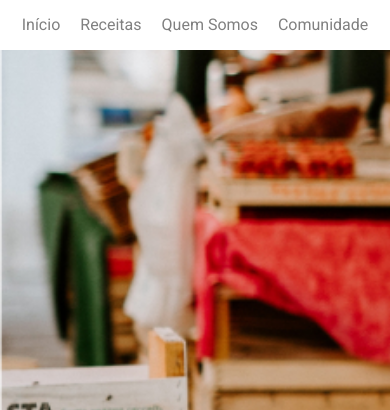
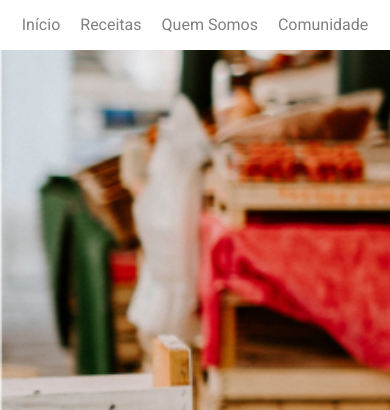
Before and after one commit to devguimaraes/front-end-UI, a website: page index.html in a window 390 px wide. Shown: the top 410 px of the page. Drawn offline with Linux system fonts and the light colour scheme.

Commit message:
Ajuste da imagem de Banner ao resposivo

```diff
--- a/assets/css/componentes/banner.css
+++ b/assets/css/componentes/banner.css
@@ -40,4 +40,8 @@
     font-size: 4rem;
     top: 50%;
   }
+
+  .banner__img {
+    height: calc(100vh - 3.188rem);
+  }
 }
```
